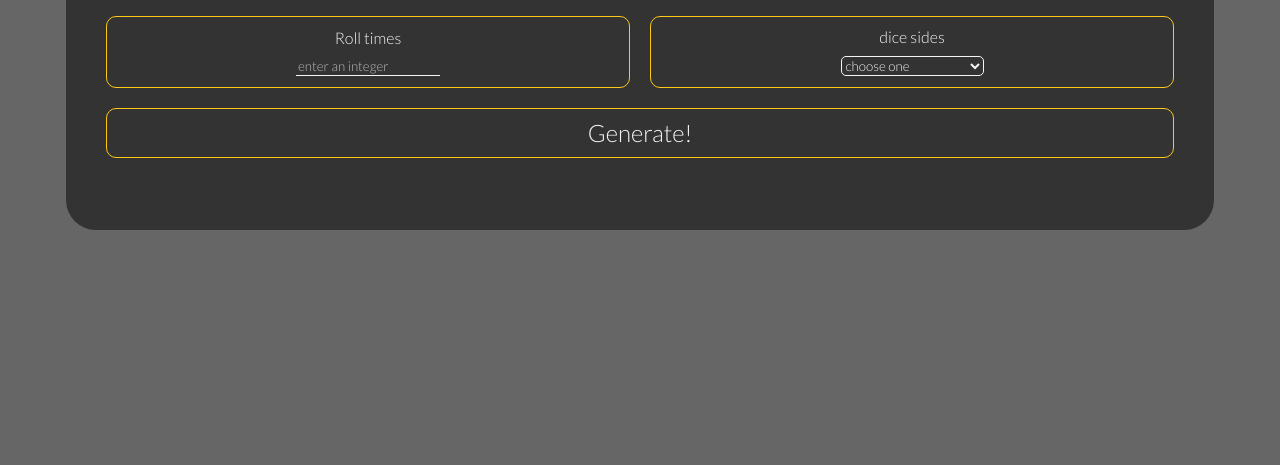
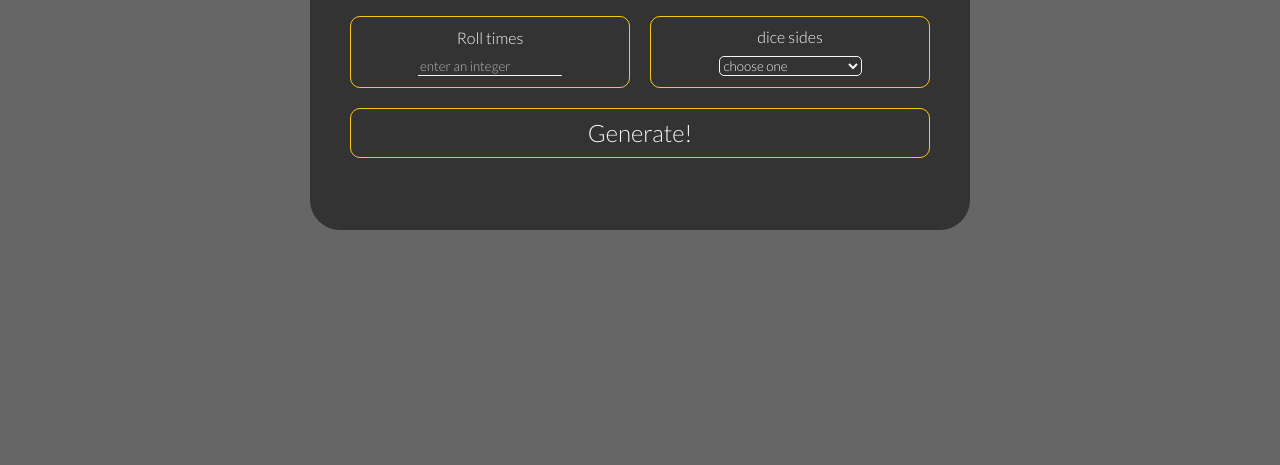
Before and after one commit to jl1218/random-number-generator, a plain HTML site: page index.html in a window 1280 px wide. Shown: the part 335-800 px from the top of the page. Drawn offline with Linux system fonts and the light colour scheme.

Commit message:
Update style.css

```diff
--- a/style.css
+++ b/style.css
@@ -30,14 +30,14 @@ body {
   justify-content: center;
   align-items: center;
   align-content: center;
-  width: 85vw;
+  width: 600px;
 }
 h1 {
   text-align: center;
   margin-top: 0px;
 }
 #rng {
-  width: 85vw;
+  width: 600px;
   background-color: #333;
   padding: 30px;
   margin: 15px auto 0;
```
